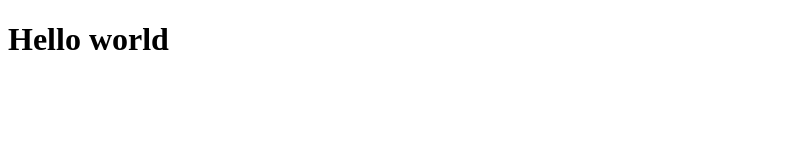
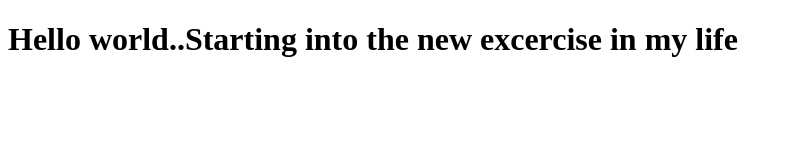
Before and after one commit to SunilSunny698/Coursera-test, a plain HTML site: page index.html in a window 1280 px wide. Shown: the whole page, without its empty margins (0-793 px from the left). Drawn offline with Linux system fonts and the light colour scheme.

Commit message:
Next version of web file

```diff
--- a/index.html
+++ b/index.html
@@ -5,6 +5,6 @@
     <title></title>
   </head>
   <body>
-    <h1>Hello world</h1>
+    <h1>Hello world..Starting into the new excercise in my life</h1>
   </body>
 </html>
```
